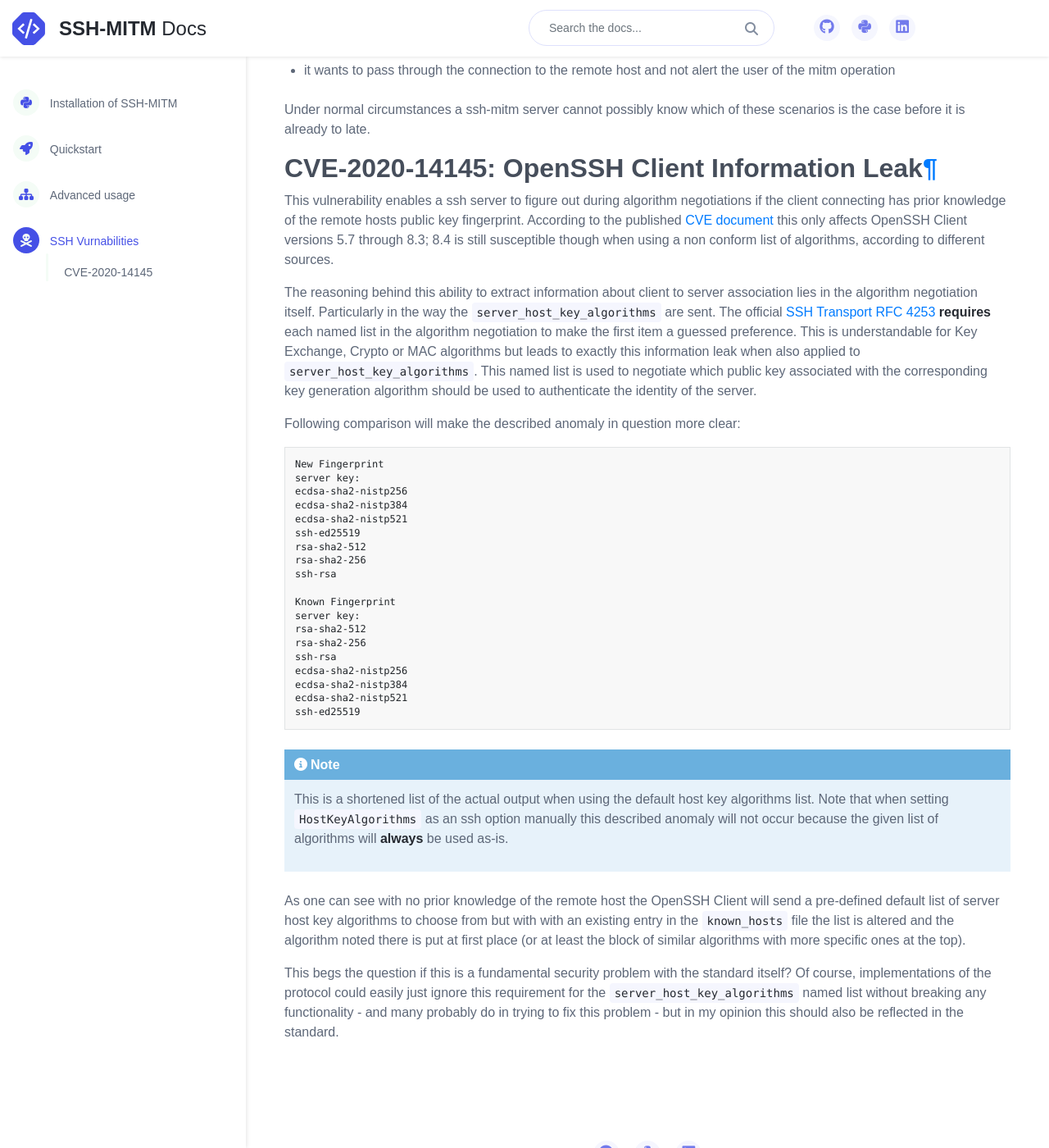
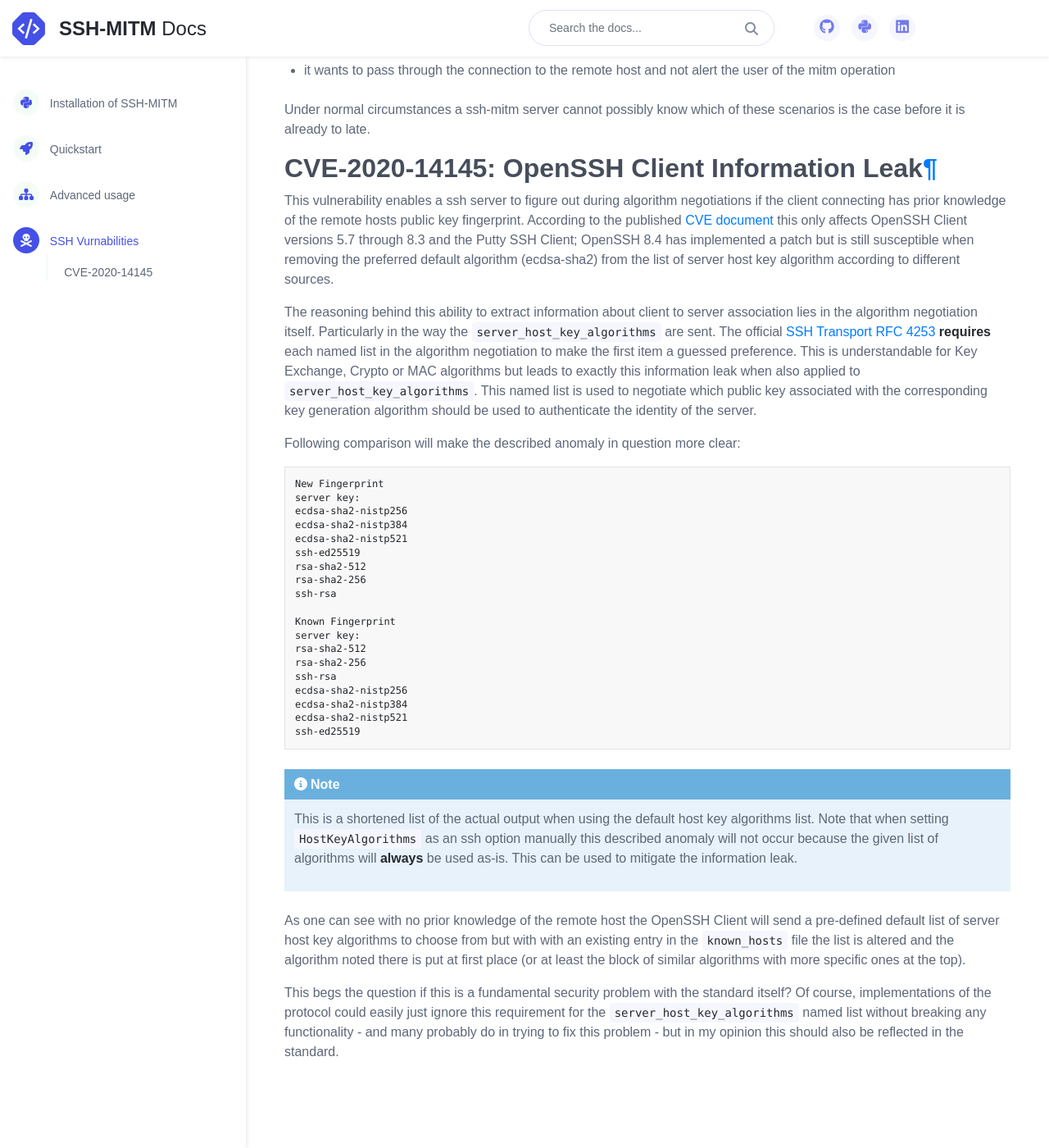
Before and after one commit to ssh-mitm/ssh-mitm, a Sphinx documentation site: the page built from doc/spoofing.rst, in a window 1280 px wide and 1400 px high, scrolled down 734 px. Shown: the whole window at 82% size. Built offline with Sphinx 7.4.7, drawn with Linux system fonts in a browser that asks for light colours; nearby versions of some CDN libraries.

Commit message:
Text adjustments

```diff
--- a/doc/spoofing.rst
+++ b/doc/spoofing.rst
@@ -11,7 +11,6 @@ SSH-MITM Fingerprints
 SSH clients keep track of trusted servers by verifying a fingerprint with the user, storing
 identity and public key material in the ``known_hosts`` file (or any other decentralized local database)
 when connecting for the first time.
-
 
 .. note::
 
@@ -47,8 +46,9 @@ CVE-2020-14145: OpenSSH Client Information Leak
 This vulnerability enables a ssh server to figure out during algorithm negotiations if the client
 connecting has prior knowledge of the remote hosts public key fingerprint. According to the published
 `CVE document <https://cve.mitre.org/cgi-bin/cvename.cgi?name=CVE-2020-14145>`_ this only affects OpenSSH
-Client versions 5.7 through 8.3; 8.4 is still susceptible though when using a non conform list of
-algorithms, according to different sources.
+Client versions 5.7 through 8.3 and the Putty SSH Client;
+OpenSSH 8.4 has implemented a patch but is still susceptible when removing the preferred default algorithm (ecdsa-sha2)
+from the list of server host key algorithm according to different sources.
 
 The reasoning behind this ability to extract information about client to server association lies in the
 algorithm negotiation itself. Particularly in the way the ``server_host_key_algorithms`` are sent.
@@ -109,7 +109,8 @@ Following comparison will make the described anomaly in question more clear:
 
     This is a shortened list of the actual output when using the default host key algorithms list. Note that
     when setting ``HostKeyAlgorithms`` as an ssh option manually this described anomaly will not occur
-    because the given list of algorithms will **always** be used as-is.
+    because the given list of algorithms will **always** be used as-is. This can be used to mitigate the
+    information leak.
 
 As one can see with no prior knowledge of the remote host
 the OpenSSH Client will send a pre-defined default list of server host key algorithms to choose from but with
```
